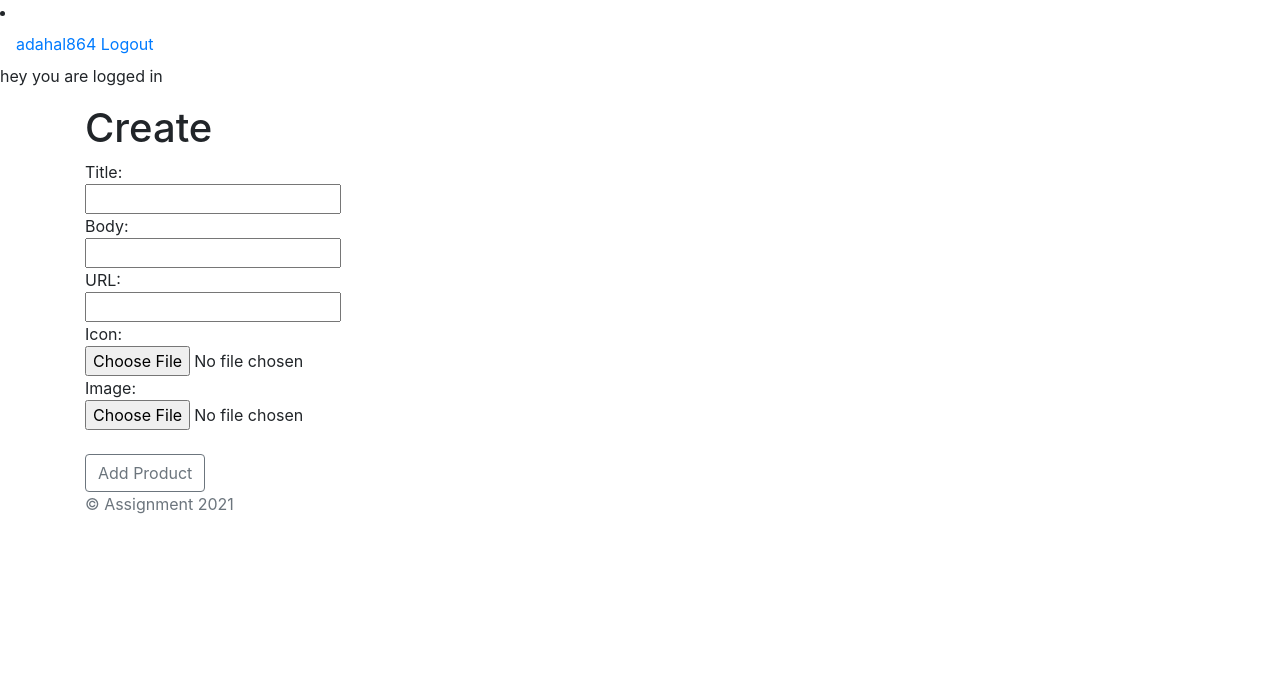
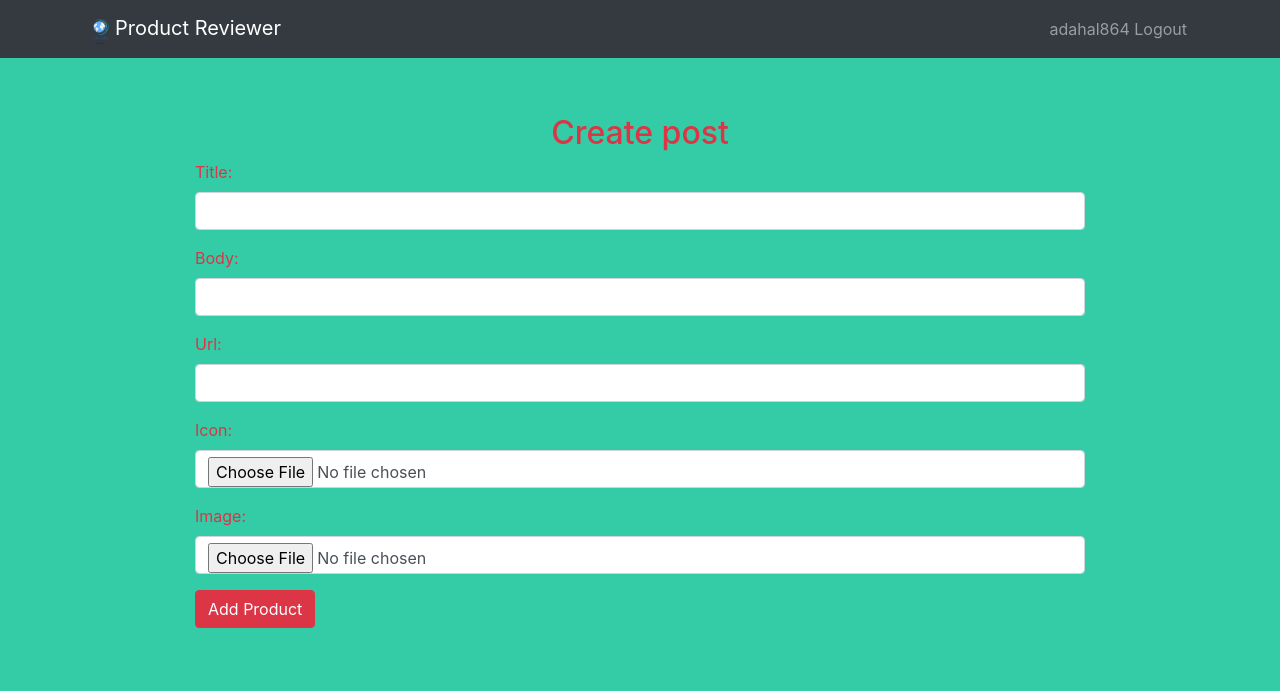
Before and after one commit to Ninjeng/producthunt, a Django app: page /create/ in a window 1280 px wide. Shown: the top 691 px of the page. Run offline with Django 3.2, Linux system fonts and the light colour scheme; a user stored in the database is signed in; some libraries are stand-ins or nearby versions.

Commit message:
CSS changes

```diff
--- a/templates/base.html
+++ b/templates/base.html
@@ -10,6 +10,9 @@
 
     <title>Product reviewer</title>
 
+    <style type="text/css" scoped>
+      body { background-color: #33cca7 !important;}
+  </style>
     <!-- Bootstrap core CSS -->
     <link rel="stylesheet" href="https://stackpath.bootstrapcdn.com/bootstrap/4.1.0/css/bootstrap.min.css" integrity="sha384-9gVQ4dYFwwWSjIDZnLEWnxCjeSWFphJiwGPXr1jddIhOegiu1FwO5qRGvFXOdJZ4" crossorigin="anonymous">
 
@@ -18,11 +21,24 @@
   <body>
     <header>
       {%if request.user.is_authenticated%}
-      <li class="nav-item">
-        <a class="nav-link" href="{%url 'logout'%}">{{request.user.username}} Logout</a>
-    </li>
+      <nav class="navbar navbar-expand-lg navbar-dark bg-dark">
+        <div class="container">
+        <a class="navbar-brand" href="">
+        <img src="{% static 'logo.png' %}" height=30 weight=30 alt="logo" class="d-inline-block alighn-top">Product Reviewer</a>
+        <button class="navbar-toggler" type="button" data-toggle="collapse" data-target="#navbarNav" aria-controls="navbarNav" aria-expanded="false" aria-label="Toggle navigation">
+          <span class="navbar-toggler-icon"></span>
+        </button>
+        <div class="collapse navbar-collapse" id="navbarNav">
+          <ul class="navbar-nav ml-auto">
+            <li class="nav-item">
+              <a class="nav-link" href="{%url 'logout'%}">{{request.user.username}} Logout</a>
+          </li>
+          </ul>
+        </div>
+    </div>
+  </nav>
+
       <!-- todo add logged in user's view -->
-      <p>hey you are logged in</p>
       {%endif%}
       {%if not request.user.is_authenticated%}
       <nav class="navbar navbar-expand-lg navbar-dark bg-dark">
@@ -50,18 +66,11 @@
 
     </header>
 
-    <div class="container">
         {% block content%}
 
         {% endblock %}
 
-    </div>
 
-    <footer class="text-muted">
-      <div class="container" >
-       <p>© Assignment {% now "Y" %} </p>
-      </div>
-    </footer>
 
     <!-- Bootstrap core JavaScript
     ================================================== -->
--- a/templates/products/create.html
+++ b/templates/products/create.html
@@ -7,33 +7,59 @@
 <br />
 <br />
 {% endif %}
-<h1>Create</h1>
 
-<form method="POST" action="{% url 'create' %}" enctype="multipart/form-data">
-{% csrf_token %}
-Title:
-<br />
-<input type="text" name="title">
-<br />
-Body:
-<br />
-<input type="textbox" name="body" />
-<br />
-URL:
-<br />
-<input type="text" name="url">
-<br />
-Icon:
-<br />
-<input type="file" name="icon">
-<br />
-Image:
-<br />
-<input type="file" name="image">
-<br />
-<br />
-<input class="btn btn-outline-secondary" type="submit" value="Add Product" />
 
-</form>
+<div id="login" class="col">
+    <h1 class="text-center text-black pt-5"> </h1>
+    <div class="container center ">
+        <div id="login-row" class="row justify-content-center align-items-center">
+            <div id="login-column" class="col-md-10">
+                <div id="login-box" class="col-md-12">
+                    <form class="form" method="post" action="{% url 'create' %}" enctype="multipart/form-data">
+                        {% csrf_token %}
+                        <h2 class="text-center text-danger">Create post</h2>
+                        <div class="form-group">
+                            <label for="title" class="text-danger">Title:</label><br>
+                            <input type="text" name="title" id="title" class="form-control">
+                        </div>
+                        <div class="form-group">
+                            <label for="body" class="text-danger">Body:</label><br>
+                            <input type="textbox" name="body" id="body" class="form-control">
+                        </div>
+                        <div class="form-group">
+                            <label for="url" class="text-danger">Url:</label><br>
+                            <input type="text" name="url" id="url" class="form-control">
+                        </div>
+                        <div class="form-group">
+                            <label for="icon" class="text-danger">Icon:</label><br>
+                            <input type="file" name="icon" id="icon" class="form-control">
+                        </div>
+                        <div class="form-group">
+                            <label for="image" class="text-danger">Image:</label><br>
+                            <input type="file" name="image" id="image" class="form-control">
+                        </div>
+
+                        {% for field in registration_form %}
+                        <p>
+                            {% for error in field.errors %}
+                        <p style="color: red">{{ error }}</p>
+                        {% endfor %}
+                        </p>
+                        {% endfor %}
+                        {% if registration_form.non_field_errors %}
+                        <div style="color: red">
+                            <p>{{registration_form.non_field_errors}}</p>
+                        </div>
+                        {% endif %}
+
+                        <div class="form-group">
+                            <input type="submit" name="submit" class="btn btn-danger btn-md" value="Add Product">
+                        </div>
+                    </form>
+                </div>
+            </div>
+        </div>
+    </div>
+</div>
 
 {% endblock %}
```
Also changed, not shown: templates/accounts/login.html (+4 -4 lines), templates/accounts/signup.html (+7 -7 lines), templates/products/card.html (+20 -9 lines), templates/products/home.html (+8 -3 lines), db.sqlite3, media-cdn/product/1/Blah-Screenshot_from_2021-04-12_13-33-51.png (added).
